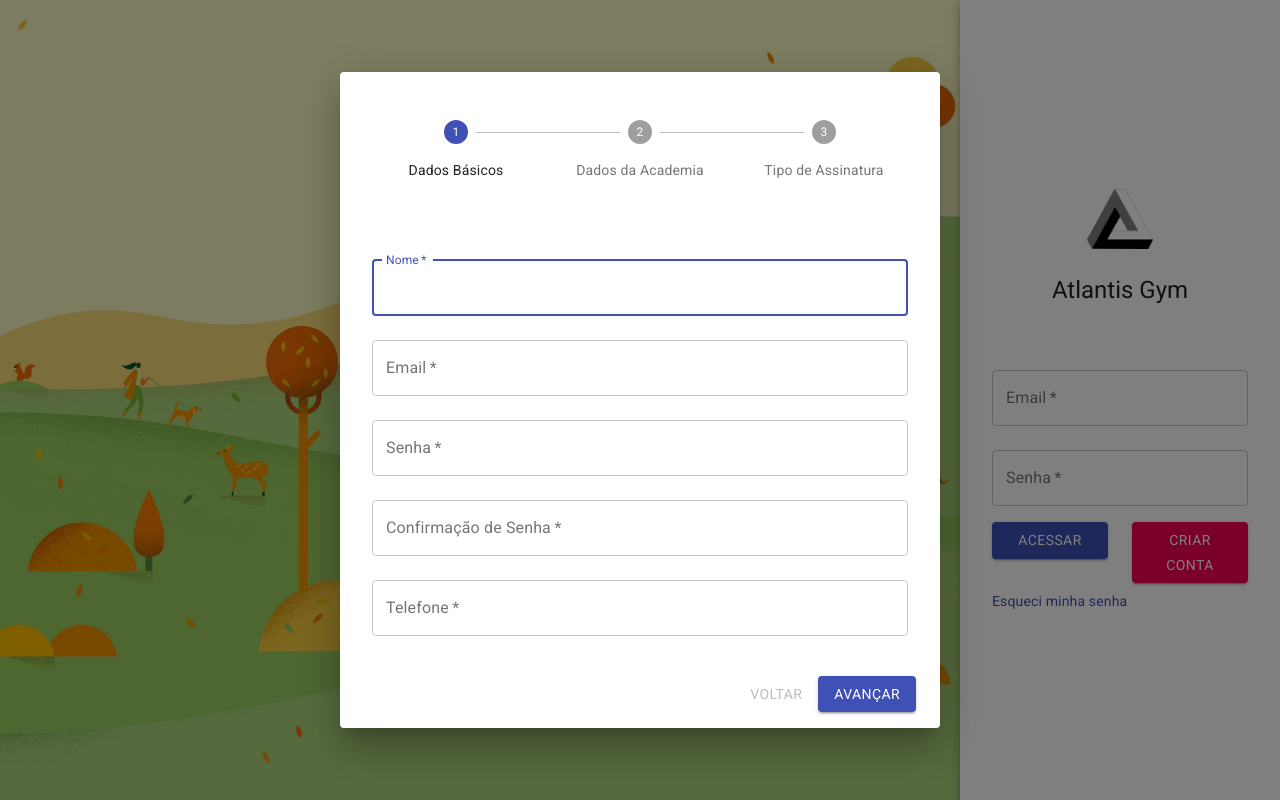
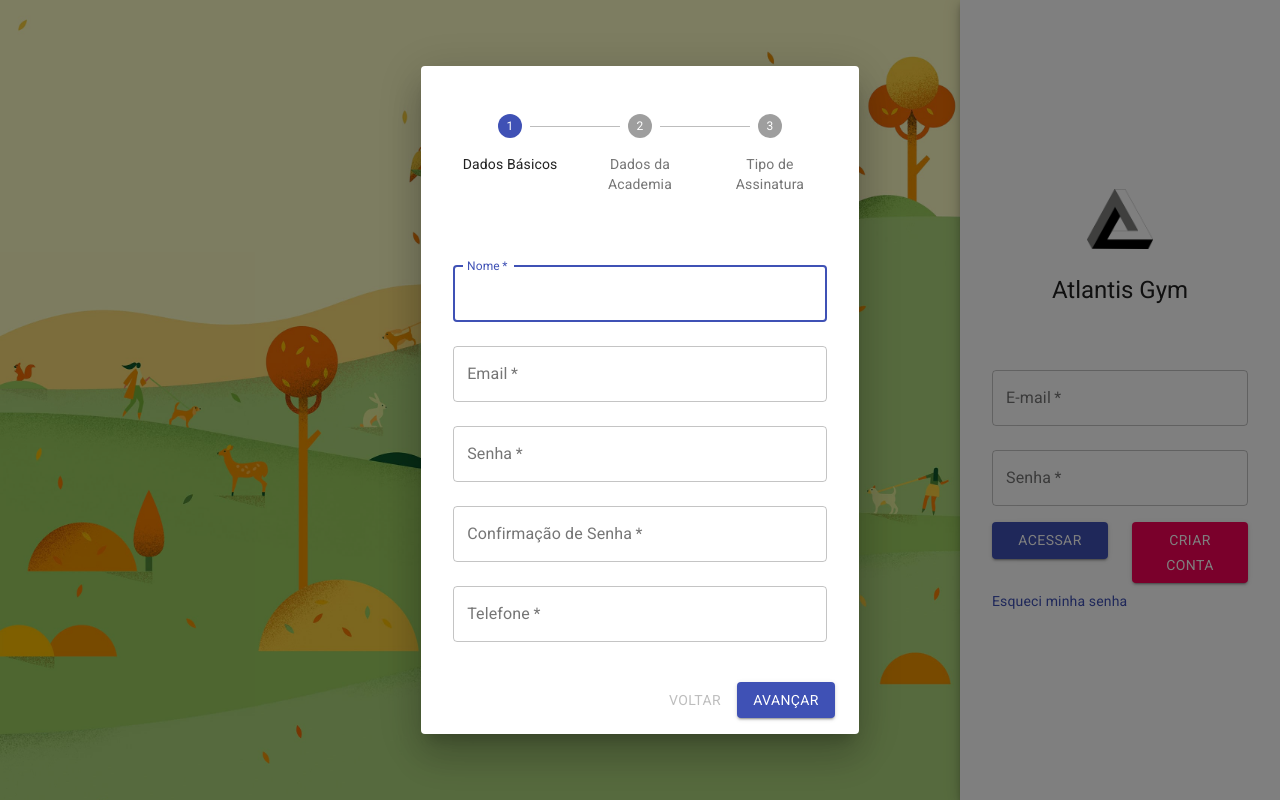
Before and after one commit to matheus-cintra/academia-app, a React (Create React App) app: page / in a window 1280 px wide. Both pictures are taken after a click on the button "CRIAR CONTA". Built offline with nearby package versions, Linux system fonts and the light colour scheme.

Commit message:
create forkik forms to login and signup

```diff
--- a/package.json
+++ b/package.json
@@ -11,10 +11,12 @@
     "axios": "^0.21.1",
     "date-fns": "^2.17.0",
     "fontsource-roboto": "^4.0.0",
+    "formik": "^2.2.6",
     "react": "^17.0.1",
     "react-dom": "^17.0.1",
     "react-router-dom": "^5.2.0",
     "react-scripts": "4.0.3",
+    "react-toastify": "^7.0.3",
     "typescript": "^4.1.5",
     "web-vitals": "^1.1.0",
     "yup": "^0.32.9"
--- a/src/components/SignUpDialog/Steps/Step1.tsx
+++ b/src/components/SignUpDialog/Steps/Step1.tsx
@@ -1,19 +1,16 @@
-import { Grid, Paper, TextField } from '@material-ui/core';
+import { Grid, Paper, Slide, TextField } from '@material-ui/core';
 import React from 'react';
 import useStyles from './styles';
 
 const Step1: any = (props: any) => {
   const classes = useStyles();
 
-  const handleChange = (type: string, event: any) => {
-    props.setState(type, event);
-  };
-
   return (
-    <Grid container>
-      <Grid item xs={12} component={Paper} className={classes.paperComponent} elevation={0} square>
-        <div className={classes.paper}>
-          <form name="form" className={classes.form} noValidate>
+    <Slide direction={props.isNext ? 'left' : 'right'} in mountOnEnter unmountOnExit timeout={400}>
+      <Grid container>
+        <Grid item xs={12} component={Paper} className={classes.paperComponent} elevation={0} square>
+          <div className={classes.paper}>
+            {/* <form name="form" className={classes.form} noValidate> */}
             <TextField
               variant="outlined"
               margin="normal"
@@ -21,12 +18,14 @@ const Step1: any = (props: any) => {
               fullWidth
               id="name"
               label="Nome"
-              name="name"
+              name="step1.name"
               autoComplete="name"
               autoFocus
               type="text"
-              defaultValue={props.actualState.name}
-              onChange={e => handleChange('name', e)}
+              value={props.formik.values.step1.name}
+              onChange={props.formik.handleChange}
+              error={props.formik.touched.name && Boolean(props.formik.errors.name)}
+              helperText={props.formik.touched.name && props.formik.errors.name}
             />
             <TextField
               variant="outlined"
@@ -35,55 +34,64 @@ const Step1: any = (props: any) => {
               fullWidth
               id="email"
               label="Email"
-              name="email"
+              name="step1.email"
               autoComplete="email"
               type="email"
-              defaultValue={props.actualState.email}
-              onChange={e => handleChange('email', e)}
+              value={props.formik.values.step1.email}
+              onChange={props.formik.handleChange}
+              error={props.formik.touched.email && Boolean(props.formik.errors.email)}
+              helperText={props.formik.touched.email && props.formik.errors.email}
             />
             <TextField
               variant="outlined"
               margin="normal"
               required
               fullWidth
-              name="password"
+              name="step1.password"
               label="Senha"
               type="password"
               id="password"
               autoComplete="current-password"
-              defaultValue={props.actualState.password}
-              onChange={e => handleChange('password', e)}
+              value={props.formik.values.step1.password}
+              onChange={props.formik.handleChange}
+              error={props.formik.touched.password && Boolean(props.formik.errors.password)}
+              helperText={props.formik.touched.password && props.formik.errors.password}
             />
             <TextField
               variant="outlined"
               margin="normal"
               required
               fullWidth
-              name="passwordConfirmation"
+              name="step1.passwordConfirmation"
               label="Confirmação de Senha"
               type="password"
               id="passwordConfirmation"
               autoComplete="password-confirmation"
-              defaultValue={props.actualState.passwordConfirmation}
-              onChange={e => handleChange('passwordConfirmation', e)}
+              value={props.formik.values.step1.passwordConfirmation}
+              onChange={props.formik.handleChange}
+              error={props.formik.touched.passwordConfirmation && Boolean(props.formik.errors.passwordConfirmation)}
+              helperText={props.formik.touched.passwordConfirmation && props.formik.errors.passwordConfirmation}
             />
             <TextField
               variant="outlined"
               margin="normal"
               required
               fullWidth
-              name="phone"
+              name="step1.phone"
               label="Telefone"
               type="text"
               id="phone"
-              defaultValue={props.actualState.phone}
               autoComplete="phone"
-              onChange={e => handleChange('phone', e)}
+              value={props.formik.values.step1.phone}
+              onChange={props.formik.handleChange}
+              error={props.formik.touched.phone && Boolean(props.formik.errors.phone)}
+              helperText={props.formik.touched.phone && props.formik.errors.phone}
             />
-          </form>
-        </div>
+            {/* </form> */}
+          </div>
+        </Grid>
       </Grid>
-    </Grid>
+    </Slide>
   );
 };
 
--- a/src/components/SignUpDialog/Steps/styles.tsx
+++ b/src/components/SignUpDialog/Steps/styles.tsx
@@ -24,6 +24,7 @@ const useStyles = makeStyles((theme: Theme) => ({
     padding: 24,
   },
   paper: {
+    width: '100%',
     margin: theme.spacing(4),
     display: 'flex',
     flexDirection: 'column',
--- a/src/components/SignUpDialog/index.tsx
+++ b/src/components/SignUpDialog/index.tsx
@@ -1,12 +1,14 @@
-import { Dialog, Button, Step, StepLabel, Stepper, Typography } from '@material-ui/core';
+import { Dialog, Button, Step, StepLabel, Stepper, Typography, Grow } from '@material-ui/core';
 import React, { useState } from 'react';
 import Step1 from './Steps/Step1';
 import Step2 from './Steps/Step2';
 import Step3 from './Steps/Step3';
 import useStyles from './styles';
+import { useFormik } from 'formik';
 
 const SignUpDialogComponent: any = (props: any) => {
   const [form, setForm] = useState({});
+  const [isNext, setIsNext] = useState(true);
 
   const handleState = (type: string, e: any) => {
     setForm(state => ({ ...state, [type]: e.target.value }));
@@ -20,16 +22,37 @@ const SignUpDialogComponent: any = (props: any) => {
     return ['Dados Básicos', 'Dados da Academia', 'Tipo de Assinatura'];
   };
 
+  const formik = useFormik({
+    initialValues: {
+      step1: {
+        name: '',
+        email: '',
+        password: '',
+        passwordConfirmation: '',
+        phone: '',
+      },
+      step2: {
+        gymName: '',
+        gymCnpj: '',
+      },
+      step3: {
+        subscription: '',
+      },
+    },
+    // validationSchema: validationSchema,
+    onSubmit: values => handleSubmit(values),
+  });
+
   const getStepContent = (stepIndex: number) => {
     switch (stepIndex) {
       case 0:
-        return <Step1 actualState={form} setState={handleState} clearState={clearState} />;
+        return <Step1 isNext={isNext} formik={formik} setState={handleState} clearState={clearState} />;
+
       case 1:
-        return <Step2 actualState={form} setState={handleState} clearState={clearState} />;
+        return <Step2 isNext={isNext} formik={formik} setState={handleState} clearState={clearState} />;
+
       case 2:
-        return <Step3 actualState={form} setState={handleState} clearState={clearState} />;
-      default:
-        return 'Unknown stepIndex';
+        return <Step3 isNext={isNext} formik={formik} setState={handleState} clearState={clearState} />;
     }
   };
 
@@ -38,13 +61,13 @@ const SignUpDialogComponent: any = (props: any) => {
   const steps = getSteps();
 
   const handleNext = () => {
-    console.warn('form > ', form);
-
     if (activeStep === steps.length - 1) return handleClose();
+    setIsNext(true);
     setActiveStep(prevActiveStep => prevActiveStep + 1);
   };
 
   const handleBack = () => {
+    setIsNext(false);
     setActiveStep(prevActiveStep => prevActiveStep - 1);
   };
 
@@ -58,7 +81,12 @@ const SignUpDialogComponent: any = (props: any) => {
     setActiveStep(0);
   };
 
+  const handleSubmit = async (data: any) => {
+    console.warn('data > submit > ', data);
+  };
+
   return (
+    <div>
       <Dialog
         open={props.open}
         onClose={handleClose}
@@ -66,6 +94,7 @@ const SignUpDialogComponent: any = (props: any) => {
         aria-labelledby="form-dialog-title"
       >
         <div className={classes.root}>
+          <form id="registerForm" name="registerForm" onSubmit={formik.handleSubmit}>
             <Stepper className={classes.overviewContainer} activeStep={activeStep} alternativeLabel>
               {steps.map(label => (
                 <Step key={label}>
@@ -83,18 +112,31 @@ const SignUpDialogComponent: any = (props: any) => {
                 <div>
                   <div>{getStepContent(activeStep)}</div>
                   <div className={classes.actionsContainer}>
-                <Button disabled={activeStep === 0} onClick={handleBack} className={classes.backButton}>
+                    <Button
+                      type="button"
+                      disabled={activeStep === 0}
+                      onClick={handleBack}
+                      className={classes.backButton}
+                    >
                       Voltar
                     </Button>
-                <Button variant="contained" color="primary" onClick={handleNext}>
+                    {activeStep === 2 ? (
+                      <Button variant="contained" color="primary" type="submit">
+                        Registrar
+                      </Button>
+                    ) : (
+                      <Button type="button" variant="contained" color="primary" onClick={handleNext}>
                         {activeStep === steps.length - 1 ? 'Fechar' : 'Avançar'}
                       </Button>
+                    )}
                   </div>
                 </div>
               )}
             </div>
+          </form>
         </div>
       </Dialog>
+    </div>
   );
 };
 
--- a/src/components/SignUpDialog/styles.tsx
+++ b/src/components/SignUpDialog/styles.tsx
@@ -3,6 +3,7 @@ import { makeStyles, Theme } from '@material-ui/core';
 const useStyles = makeStyles((theme: Theme) => ({
   root: {
     width: '100%',
+    overflowX: 'hidden',
   },
   backButton: {
     marginRight: theme.spacing(1),
--- a/src/pages/login/index.tsx
+++ b/src/pages/login/index.tsx
@@ -1,28 +1,16 @@
-import { Grid, Paper, Typography, TextField, Button, Link } from '@material-ui/core';
+import { Grid, Paper, Typography, TextField, Button, Link, Grow } from '@material-ui/core';
 import React, { useState } from 'react';
 import { useStyles } from './styles';
 import { getMonth } from 'date-fns';
 import logo from '../../assets/images/logo.png';
-import api from '../../services/api';
-import * as Yup from 'yup';
+import * as yup from 'yup';
 import SignUpDialogComponent from '../../components/SignUpDialog';
-
-const schema = Yup.object().shape({
-  email: Yup.string().email('Email inválido'),
-  password: Yup.string(),
-});
+import { useFormik } from 'formik';
+import { getDBData } from '../../services/api';
+import { toast } from 'react-toastify';
 
 const LoginComponent: React.FC = () => {
-  const [form, setForm] = useState({
-    email: null,
-    password: null,
-  });
-  const [hasError, setError] = useState({
-    email: false,
-    password: false,
-  });
-
-  const [open, setOpen] = React.useState(false);
+  const [open, setOpen] = useState(false);
 
   const getSeason = () => {
     const month = getMonth(Date.now());
@@ -41,9 +29,19 @@ const LoginComponent: React.FC = () => {
 
   const classes = useStyles({ season });
 
-  const handleState = (type: string, e: any) => {
-    setForm(state => ({ ...state, [type]: e.target.value }));
-  };
+  const validationSchema = yup.object().shape({
+    email: yup.string().email('E-mail inválido').required('Campo obrigatório'),
+    password: yup.string().required('Campo obrigatório'),
+  });
+
+  const formik = useFormik({
+    initialValues: {
+      email: '',
+      password: '',
+    },
+    validationSchema: validationSchema,
+    onSubmit: values => handleSubmit(values),
+  });
 
   const handleClickOpen = () => {
     setOpen(true);
@@ -53,37 +51,11 @@ const LoginComponent: React.FC = () => {
     setOpen(false);
   };
 
-  const handleSubmit = async (e: any) => {
-    try {
-      e.preventDefault();
-
-      const validateForm: any = form;
-      const formError: any = {
-        email: false,
-        password: false,
-      };
-
-      for (const item in validateForm) {
-        if (validateForm[item] === undefined || validateForm[item] === null || validateForm[item] === '') {
-          formError[item] = true;
-        }
-      }
-      console.warn('errorrs > ', formError);
-
-      setError({ ...formError });
-
-      await schema.validate(form, {
-        abortEarly: true,
-      });
-
-      const result = await api.get('/');
-      console.warn('result > ', result);
-    } catch (error) {
-      if (error instanceof Yup.ValidationError) {
-        const path: any = error.path;
-        setError(state => ({ ...state, [path]: true }));
-      }
-    }
+  const handleSubmit = async (data: any) => {
+    console.warn('data > ', data);
+    const result = await getDBData('/');
+    console.warn('result > ', result);
+    toast.success('RODOU');
   };
 
   return (
@@ -95,34 +67,36 @@ const LoginComponent: React.FC = () => {
           <Typography component="h1" variant="h5">
             Atlantis Gym
           </Typography>
-          <form name="form" className={classes.form} noValidate onSubmit={handleSubmit}>
+          <form className={classes.form} id="loginForm" name="loginForm" onSubmit={formik.handleSubmit}>
             <TextField
               variant="outlined"
               margin="normal"
               required
               fullWidth
-              error={hasError.email}
-              helperText={hasError.email ? 'Email Inválido' : false}
               id="email"
-              label="Email"
               name="email"
+              label="E-mail"
+              value={formik.values.email}
+              onChange={formik.handleChange}
+              error={formik.touched.email && Boolean(formik.errors.email)}
+              helperText={formik.touched.email && formik.errors.email}
               autoComplete="email"
               autoFocus
-              onChange={e => handleState('email', e)}
             />
             <TextField
               variant="outlined"
               margin="normal"
               required
-              error={hasError.password}
-              helperText={hasError.password ? 'Senha Inválida' : false}
               fullWidth
               name="password"
               label="Senha"
               type="password"
               id="password"
               autoComplete="current-password"
-              onChange={e => handleState('password', e)}
+              value={formik.values.password}
+              onChange={formik.handleChange}
+              error={formik.touched.password && Boolean(formik.errors.password)}
+              helperText={formik.touched.password && formik.errors.password}
             />
             <Grid container spacing={3}>
               <Grid item xs={6}>
@@ -153,7 +127,9 @@ const LoginComponent: React.FC = () => {
           </form>
         </div>
       </Grid>
-      <SignUpDialogComponent handleClose={handleClose} open={open} />
+      <Grow in={open} mountOnEnter unmountOnExit timeout={2000} onEnter={(node: any) => console.warn(node)}>
+        <SignUpDialogComponent handleClose={handleClose} open={open} />
+      </Grow>
     </Grid>
   );
 };
```
Also changed, not shown: src/components/SignUpDialog/Steps/Step2.tsx (+25 -21 lines), src/components/SignUpDialog/Steps/Step3.tsx (+18 -2 lines), src/index.tsx (+7 -2 lines), src/pages/login/styles.tsx (+9 -0 lines), src/services/api.ts (+21 -3 lines), 1 other file (tests, documents, lock files or other folders). Lines whose indentation alone changed are shown as unchanged.
